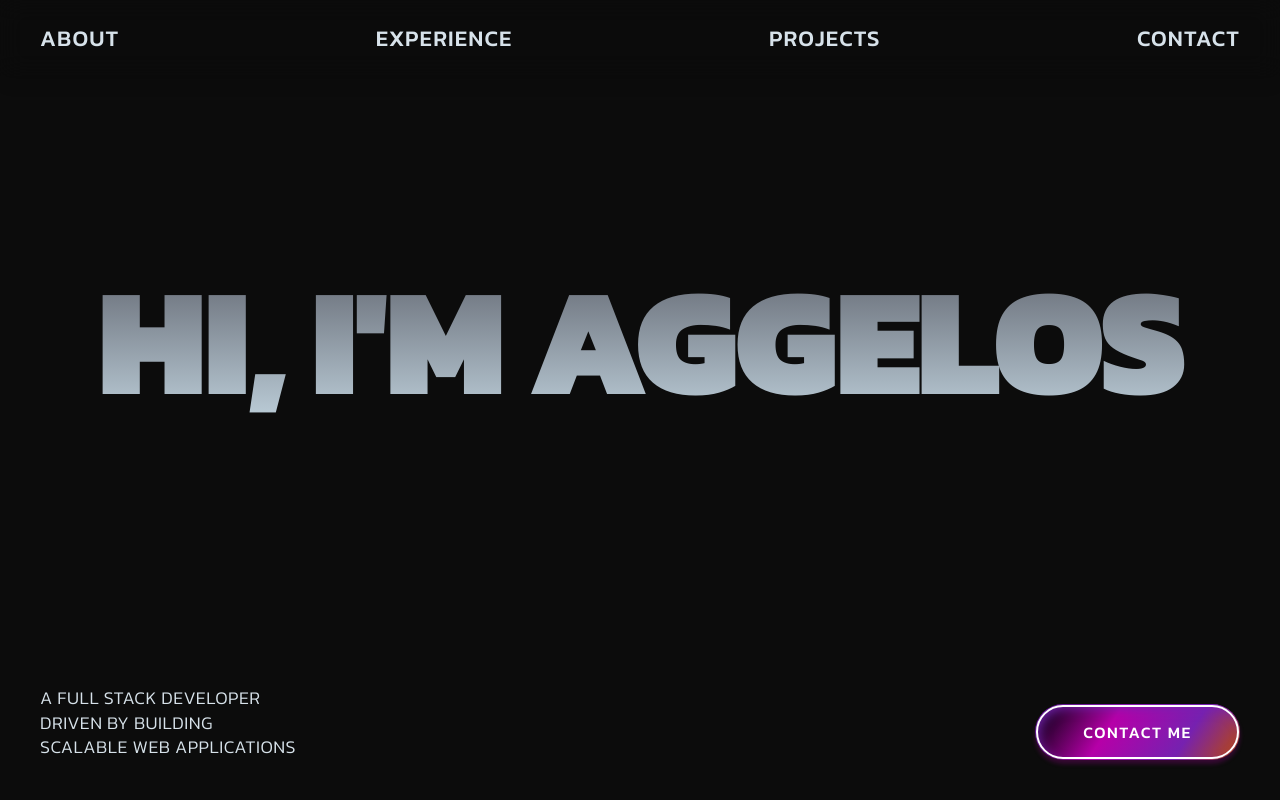
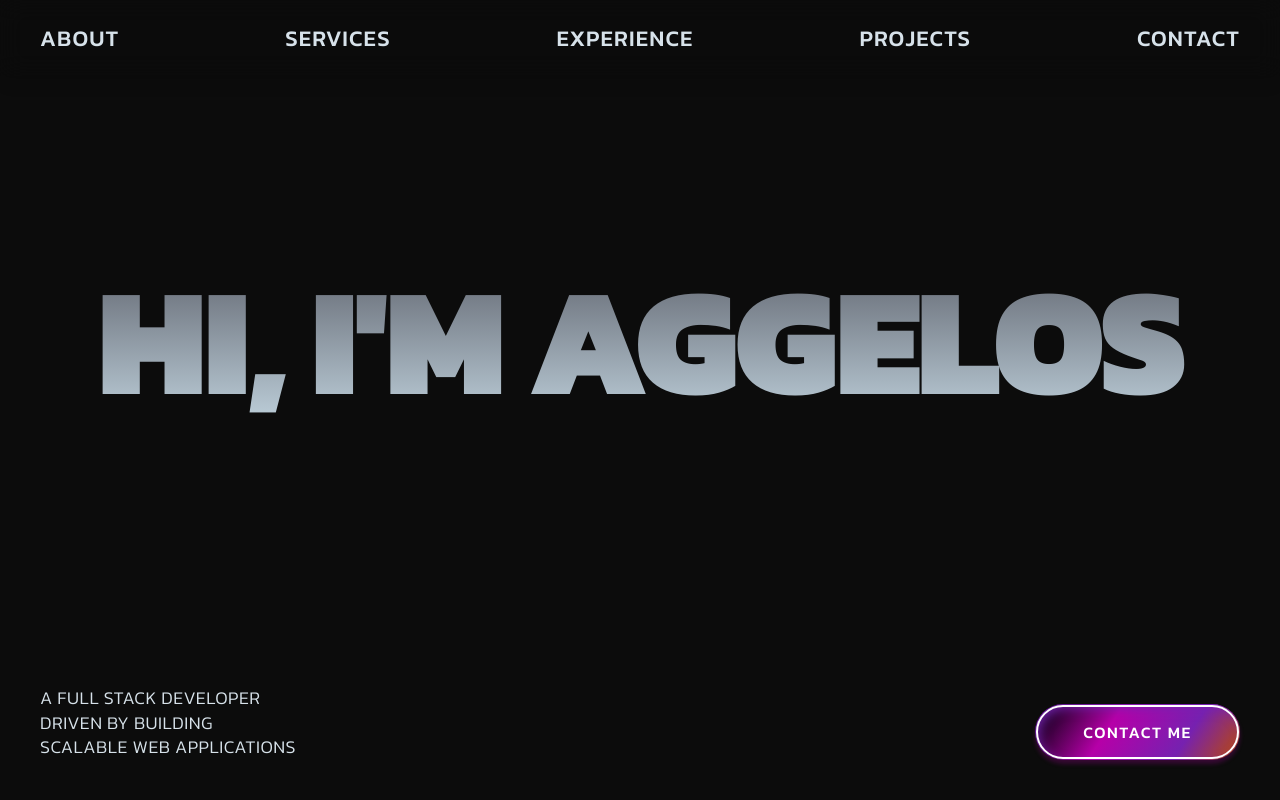
Before and after one commit to AggelosK004/PortfolioWebsiteNew, a React (Vite) app: page / in a window 1280 px wide. Shown: the top 800 px of the page. Built offline with nearby package versions, Linux system fonts and the light colour scheme.

Commit message:
feat: update Navbar with Services link

```diff
--- a/src/components/ui/Navbar.tsx
+++ b/src/components/ui/Navbar.tsx
@@ -10,7 +10,7 @@ export const Navbar: React.FC = () => {
       className="fixed top-0 left-0 w-full flex justify-between items-center px-6 md:px-10 py-4 md:py-6 z-50 bg-[#0C0C0C]/40 backdrop-blur-md shadow-lg"
     >
       <div className="flex justify-between items-center w-full max-w-[1820px] mx-auto">
-        {['About', 'Experience', 'Projects', 'Contact'].map((item) => (
+        {['About', 'Services', 'Experience', 'Projects', 'Contact'].map((item) => (
           <a
             key={item}
             href={`#${item.toLowerCase()}`}
```
